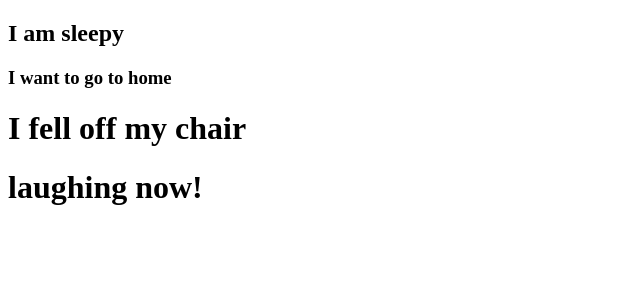
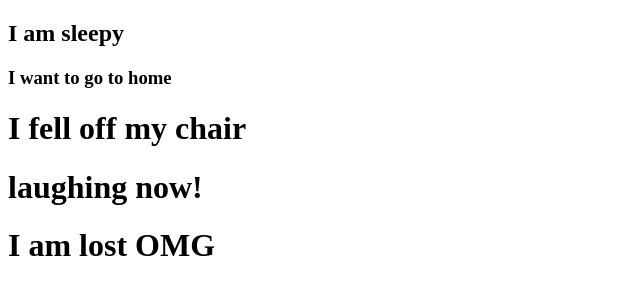
Before and after one commit to Alice9771/MDIA2526Lab3, a plain HTML site: page index.html in a window 1280 px wide. Shown: the whole page, without its empty margins (0-640 px from the left). Drawn offline with Linux system fonts and the light colour scheme.

Commit message:
This is Alice

```diff
--- a/index.html
+++ b/index.html
@@ -8,5 +8,6 @@
 		<h3>I want to go to home</h3>
 		<h1>I fell off my chair<h1>
 		<h1>laughing now!<h1>
+		<h1>I am lost OMG</h1>
 	</body>
 </html>
```
